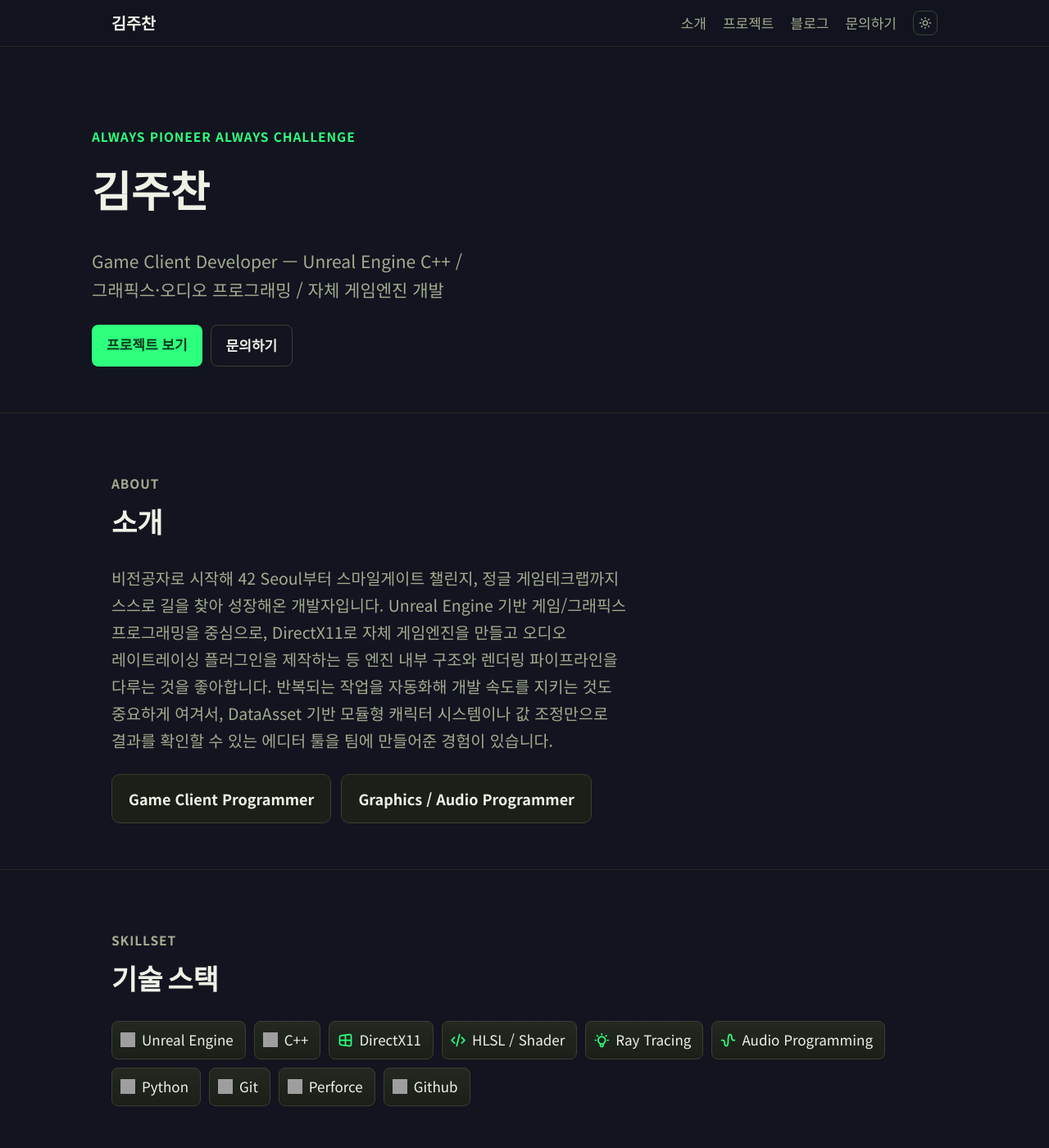
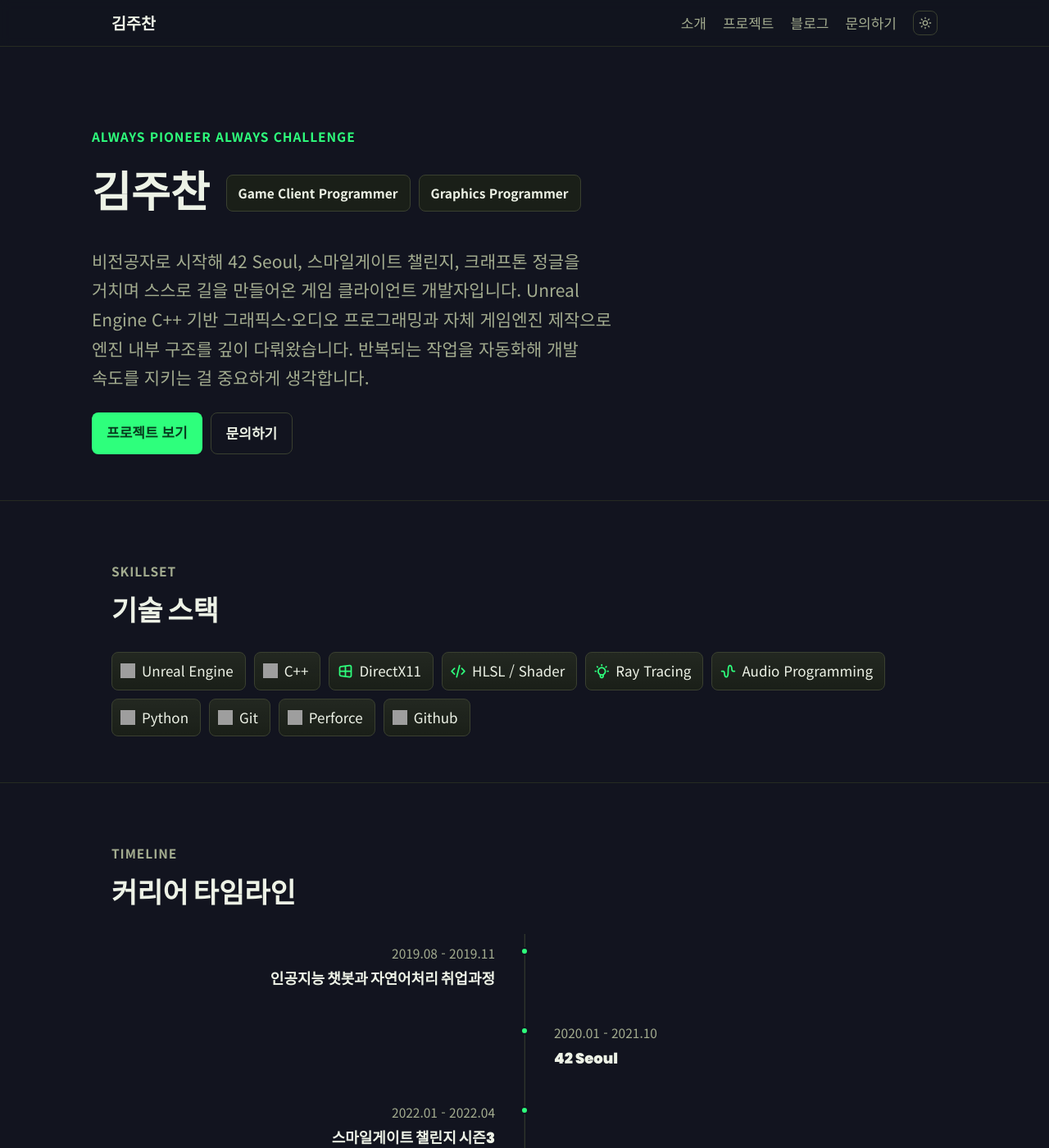
Before and after one commit to skamo3/skamo3.github.io, a Jekyll site: the page built from index.html, in a window 1280 px wide and 1400 px high. Shown: the whole window at 82% size. Built offline with Jekyll 4.4.1, drawn with Linux system fonts in a browser that asks for light colours; grey boxes are pictures that could not be loaded.

Commit message:
Hero/About 통합: 이름-역할뱃지-3줄 소개-CTA 순으로 재배치
기존에 분리돼 있던 이름/태그라인/소개 3블록을 하나의 hero로 합침.
역할 뱃지(Game Client Programmer/Graphics Programmer)를 이름 옆으로 이동하고
Audio 문구는 제거, 자기소개는 3줄로 압축. 별도 About 섹션은 제거.

```diff
--- a/assets/css/style.css
+++ b/assets/css/style.css
@@ -107,8 +107,11 @@
   font-weight: 700;
   margin: 0 0 12px;
 }
-.hero h1 { font-size: 52px; margin-bottom: 12px; }
-.hero p.tagline { font-size: 21px; color: var(--text-muted); max-width: 520px; }
+.hero h1 { font-size: 52px; margin: 0; }
+.hero-heading { display: flex; align-items: center; gap: 20px; flex-wrap: wrap; margin-bottom: 20px; }
+.hero-heading .role-badges { gap: 10px; }
+.hero-heading .role-badge { padding: 8px 14px; font-size: 15.5px; border-radius: 8px; }
+.hero p.tagline { font-size: 21px; color: var(--text-muted); max-width: 640px; margin-bottom: 0; }
 .hero .cta { display: flex; gap: 10px; margin-top: 24px; }
 .btn {
   display: inline-block;
--- a/index.html
+++ b/index.html
@@ -2,31 +2,23 @@
 layout: default
 title: Home
 ---
-<section class="hero wrap">
+<section class="hero wrap" id="about">
   <p class="eyebrow">ALWAYS PIONEER ALWAYS CHALLENGE</p>
-  <h1>김주찬</h1>
-  <p class="tagline">Game Client Developer — Unreal Engine C++ / 그래픽스·오디오 프로그래밍 / 자체 게임엔진 개발</p>
+  <div class="hero-heading">
+    <h1>김주찬</h1>
+    <div class="role-badges">
+      <div class="role-badge">Game Client Programmer</div>
+      <div class="role-badge">Graphics Programmer</div>
+    </div>
+  </div>
+  <p class="tagline">
+    비전공자로 시작해 42 Seoul, 스마일게이트 챌린지, 크래프톤 정글을 거치며 스스로 길을 만들어온 게임 클라이언트 개발자입니다.
+    Unreal Engine C++ 기반 그래픽스·오디오 프로그래밍과 자체 게임엔진 제작으로 엔진 내부 구조를 깊이 다뤄왔습니다.
+    반복되는 작업을 자동화해 개발 속도를 지키는 걸 중요하게 생각합니다.
+  </p>
   <div class="cta">
     <a class="btn btn-primary" href="#projects">프로젝트 보기</a>
     <a class="btn btn-ghost" href="#contact">문의하기</a>
-  </div>
-</section>
-
-<section class="section" id="about">
-  <div class="wrap">
-    <p class="section-label">ABOUT</p>
-    <h2>소개</h2>
-    <p class="about-text">
-      비전공자로 시작해 42 Seoul부터 스마일게이트 챌린지, 정글 게임테크랩까지 스스로 길을 찾아 성장해온 개발자입니다.
-      Unreal Engine 기반 게임/그래픽스 프로그래밍을 중심으로, DirectX11로 자체 게임엔진을 만들고
-      오디오 레이트레이싱 플러그인을 제작하는 등 엔진 내부 구조와 렌더링 파이프라인을 다루는 것을 좋아합니다.
-      반복되는 작업을 자동화해 개발 속도를 지키는 것도 중요하게 여겨서, DataAsset 기반 모듈형 캐릭터 시스템이나
-      값 조정만으로 결과를 확인할 수 있는 에디터 툴을 팀에 만들어준 경험이 있습니다.
-    </p>
-    <div class="role-badges">
-      <div class="role-badge">Game Client Programmer</div>
-      <div class="role-badge">Graphics / Audio Programmer</div>
-    </div>
   </div>
 </section>
 
```
